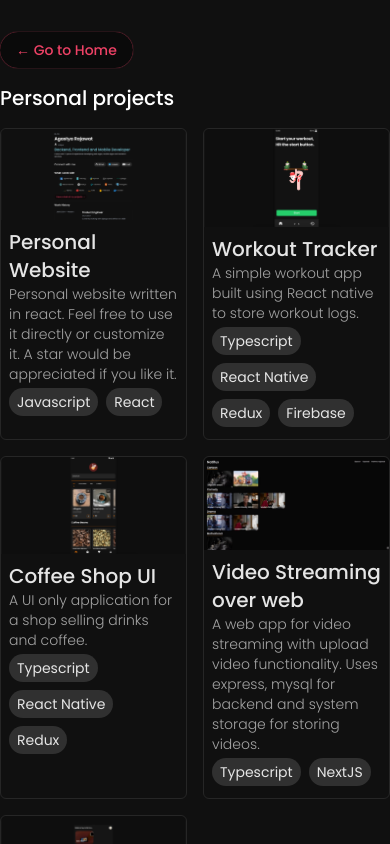
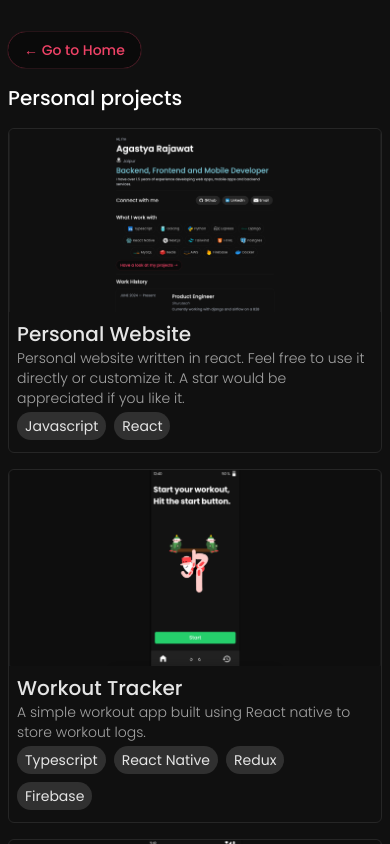
Before and after one commit to Agastya909/persona-website, a Next.js app: page /projects in a window 390 px wide. Shown: the top 844 px of the page. Built offline with nearby package versions, Linux system fonts and the light colour scheme.

Commit message:
media query for project page

```diff
--- a/app/projects/page.tsx
+++ b/app/projects/page.tsx
@@ -96,10 +96,10 @@ function ProjectCard({
 
 export default function Projects() {
   return (
-    <div className="my-8">
+    <div className="my-8 zero:max-pc:mx-2">
       <Btn href="/" text="← Go to Home" />
       <p className="text-xl my-4 font-medium">Personal projects</p>
-      <div className="grid grid-cols-2 gap-4">
+      <div className="grid grid-cols-2 gap-4 zero:max-tablet:grid-cols-1">
         {ITEMS.map((item, index) => (
           <ProjectCard
             key={index}
```
